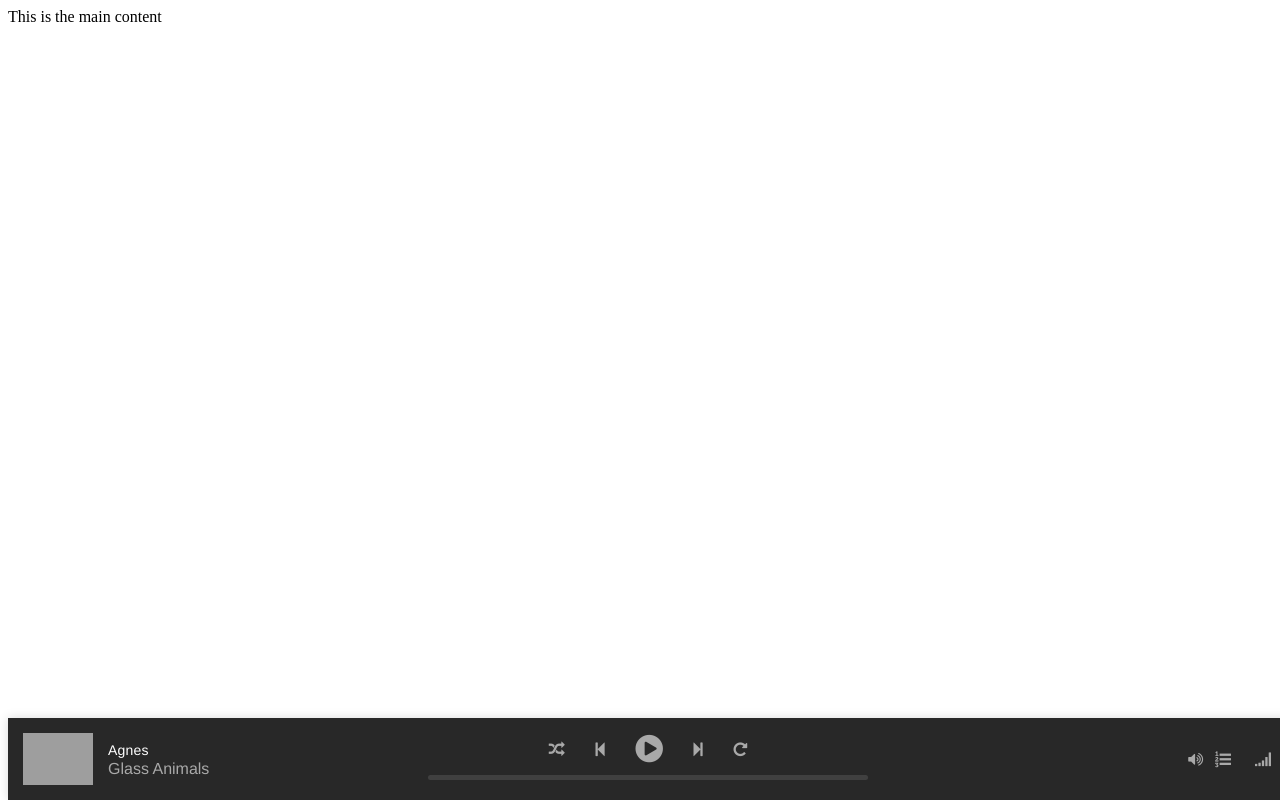
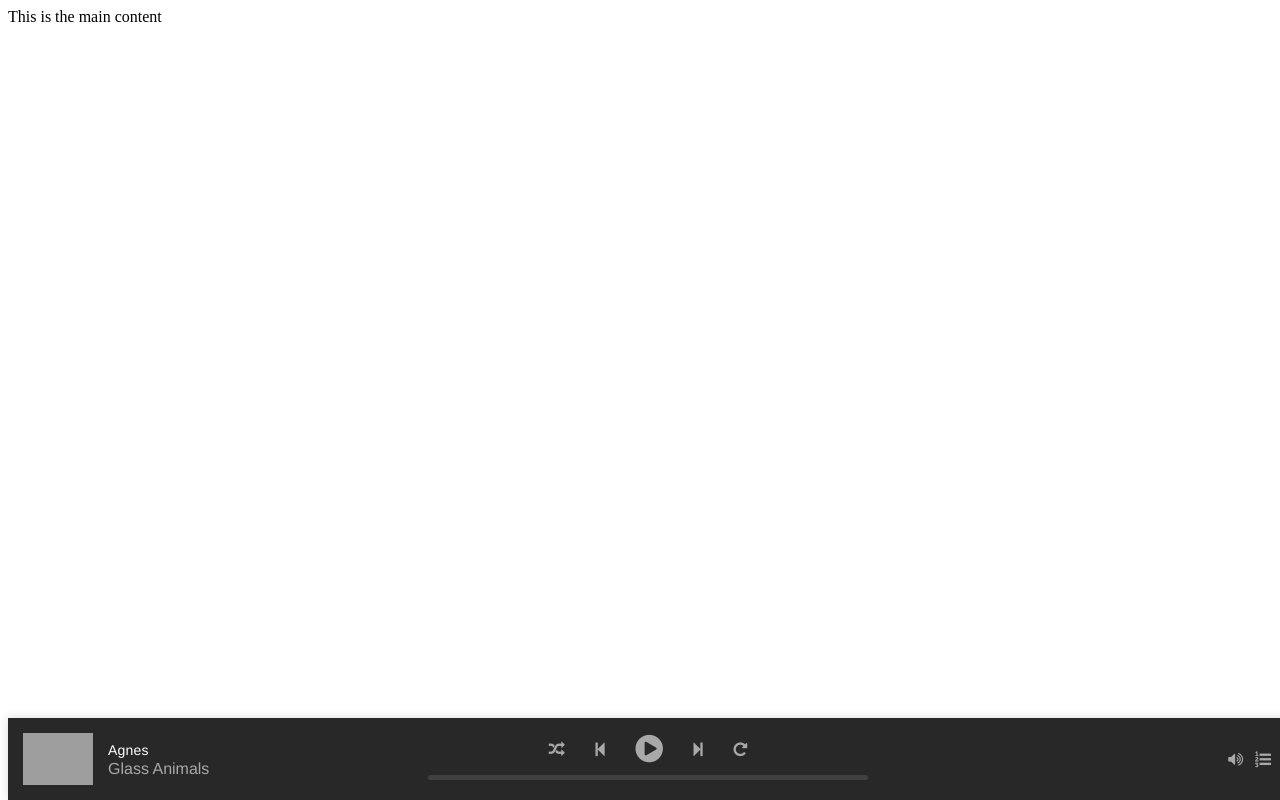
Before and after one commit to yahsan2/vue-audio-play-controls, a Vue app: page / in a window 1280 px wide. Built offline with nearby package versions, Linux system fonts and the light colour scheme; grey boxes are pictures that could not be loaded.

Commit message:
fix bug for canvas

```diff
--- a/package.json
+++ b/package.json
@@ -2,7 +2,7 @@
   "name": "vue-audio-play-controls",
   "version": "0.1.12",
   "private": false,
-  "description": "audio player component for Vue.js",
+  "description": "audio play controls component for Vue.js",
   "main": "dist/vue-audio-play-controls.common.js",
   "unpkg": "dist/vue-audio-play-controls.umd.min.js",
   "jsdelivr": "dist/vue-audio-play-controls.umd.min.js",
--- a/public/index.html
+++ b/public/index.html
@@ -5,7 +5,7 @@
     <meta http-equiv="X-UA-Compatible" content="IE=edge">
     <meta name="viewport" content="width=device-width,initial-scale=1.0">
     <link rel="shortcut icon" href="<%= webpackConfig.output.publicPath %>favicon.ico">
-    <title>Vue Audio Player</title>
+    <title>Vue Audio Play Controls</title>
   </head>
   <body>
     <noscript>
--- a/src/components/ApCanvas/ApCanvas.vue
+++ b/src/components/ApCanvas/ApCanvas.vue
@@ -15,11 +15,11 @@
 <script>
 import CanvasSettings from './CanvasSettings'
 export default {
-  name: 'AvCanvas',
+  name: 'ApCanvas',
   components: { CanvasSettings },
   props: {
     audioAnalyser: {
-      type: Object,
+      type: AnalyserNode,
       default: null
     }
   },
--- a/src/components/AudioPlayControls.vue
+++ b/src/components/AudioPlayControls.vue
@@ -9,7 +9,7 @@
     @nextAudio="nextAudio"
     @lowerVolume="lowerVolume"
     @raiseVolume="raiseVolume"
-    v-if="isShowing.showVis"/>
+    v-if="myAnalyser && isShowing.showVis"/>
 
     <!-- Wrapper for the audio player bottom of the page -->
     <div class="av__audio">
@@ -50,7 +50,7 @@
           <i class="fa fa-volume-up" @mouseover="togglers.showVolumeSlider=true" @mouseout="togglers.showVolumeSlider=false" aria-hidden="true"></i>
         </div>
         <i class="fa fa-list-ol" :class="{'active-fa': isShowing.playlist}" aria-hidden="true" @click="isShowing.playlist = !isShowing.playlist"></i>
-        <i @click="showCanvas" v-if="canvas" :class="{'active-fa': isShowing.showVis}" class="fa fa-signal" aria-hidden="true"></i>
+        <i @click="showCanvas" v-if="myAnalyser && canvas" :class="{'active-fa': isShowing.showVis}" class="fa fa-signal" aria-hidden="true"></i>
       </div>
 
       <!-- HTML5 Audio -->
```
